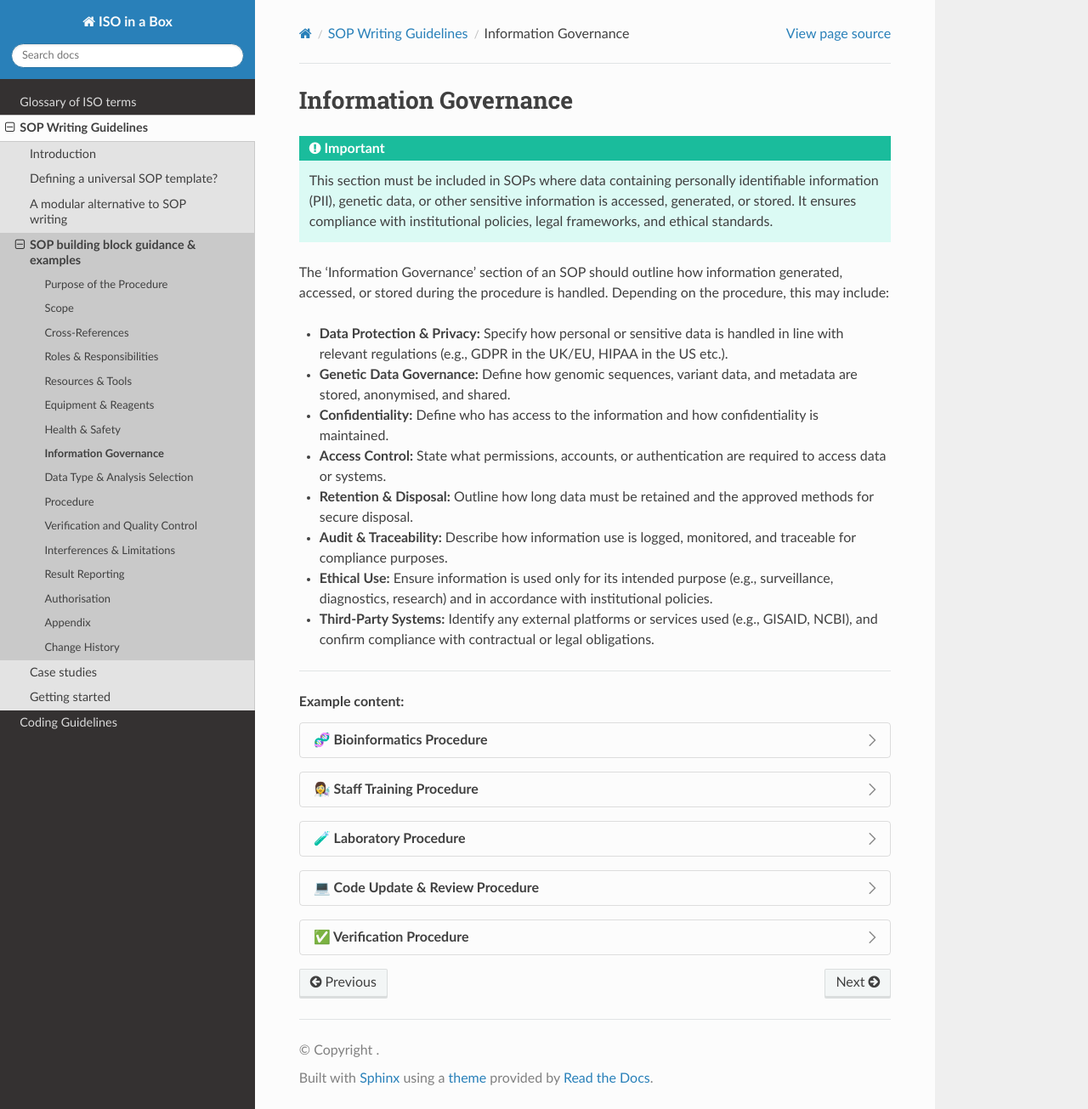
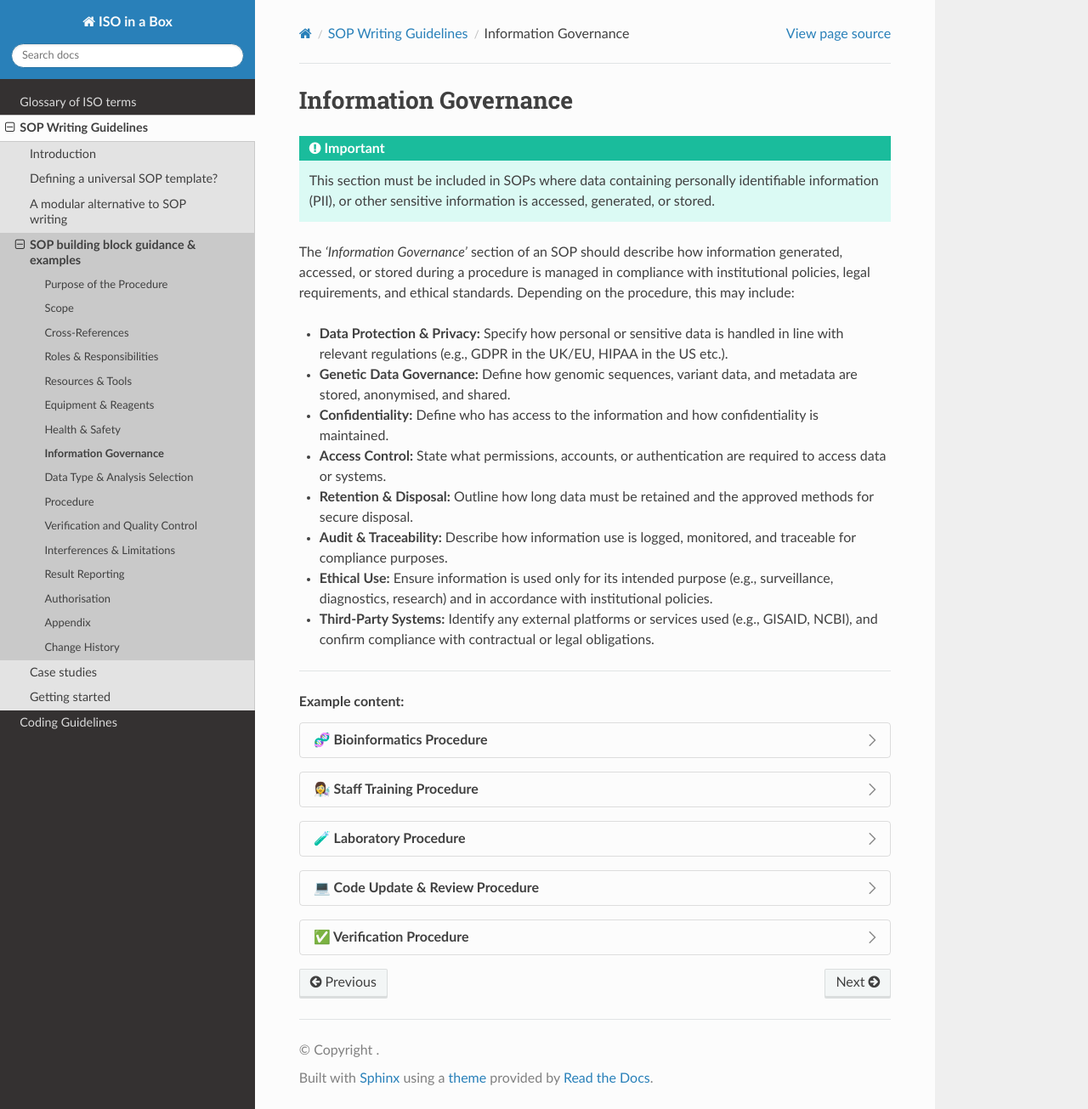
Before and after one commit to ASendellPrice/IIB-rtd, a Sphinx documentation site: the page built from docs/source/sop_guide_information_governance.rst, in a window 1280 px wide and 1305 px high. Shown: the whole window at 85% size. Built offline with Sphinx 7.4.7 and the Read the Docs theme 3.1.0, drawn with Linux system fonts in a browser that asks for light colours; pages that are not in the unit, such as notebooks, are missing from menus.

Commit message:
Fixing typos

```diff
--- a/docs/source/sop_guide_information_governance.rst
+++ b/docs/source/sop_guide_information_governance.rst
@@ -2,9 +2,9 @@ Information Governance
 ======================
 
 .. important::
-  This section must be included in SOPs where data containing personally identifiable information (PII), genetic data, or other sensitive information is accessed, generated, or stored. It ensures compliance with institutional policies, legal frameworks, and ethical standards.
+  This section must be included in SOPs where data containing personally identifiable information (PII), or other sensitive information is accessed, generated, or stored.
 
-The 'Information Governance' section of an SOP should outline how information generated, accessed, or stored during the procedure is handled. Depending on the procedure, this may include:
+The *'Information Governance'* section of an SOP should describe how information generated, accessed, or stored during a procedure is managed in compliance with institutional policies, legal requirements, and ethical standards. Depending on the procedure, this may include:
 
 - **Data Protection & Privacy:** Specify how personal or sensitive data is handled in line with relevant regulations (e.g., GDPR in the UK/EU, HIPAA in the US etc.).
 - **Genetic Data Governance:** Define how genomic sequences, variant data, and metadata are stored, anonymised, and shared.
--- a/docs/source/sop_guide_resources_tools.rst
+++ b/docs/source/sop_guide_resources_tools.rst
@@ -51,7 +51,7 @@ Depending on the procedure, this may include:
 
 .. dropdown:: 🧪 Laboratory Procedure
 
-  This section is **not suitable** for laboratory procedures. Please use the *Equipment & Reagents* section instead.
+  This section is **not suitable** for laboratory procedures. Please use the :ref:`Equipment & Reagents <sop_guide_equipment_reagents>` section instead.
 
 .. dropdown:: 💻 Code Update & Review Procedure
 
```
